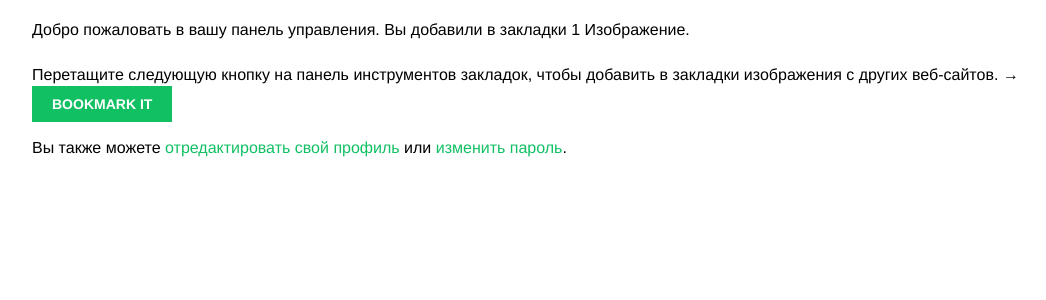
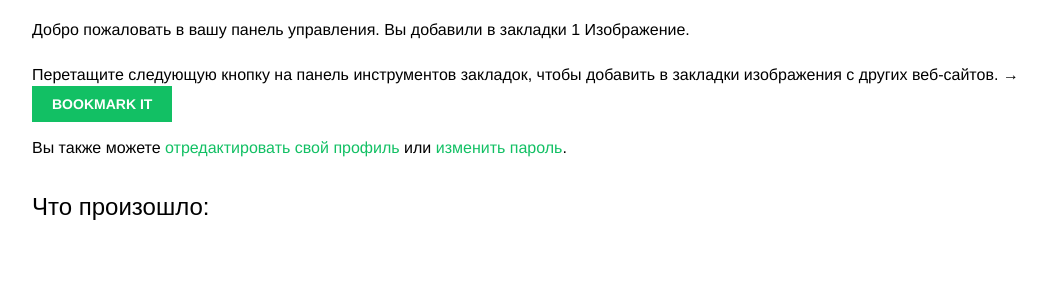
Before and after one commit to Vud18/django-bookmarks, a Django app: page /account/ in a window 1280 px wide. Shown: the part 140-440 px from the top of the page, without its empty margins (68-1114 px from the left). Run offline with Django 4.2, Linux system fonts and the light colour scheme; a user stored in the database is signed in; tables that the repository leaves empty hold one stand-in row (values such as "Sample post"); some libraries are stand-ins or nearby versions; some web fonts are replaced.

Commit message:
добавлено представление в шаблон

```diff
--- a/bookmarks/account/templates/account/dashboard.html
+++ b/bookmarks/account/templates/account/dashboard.html
@@ -9,4 +9,11 @@
   {% endwith %}
   <p>Перетащите следующую кнопку на панель инструментов закладок, чтобы добавить в закладки изображения с других веб-сайтов. → <a href="javascript:{% include "bookmarklet_launcher.js" %}" class="button">Bookmark it</a></p>
   <p>Вы также можете <a href="{% url "edit" %}">отредактировать свой профиль</a> или <a href="{% url "password_change" %}">изменить пароль</a>.</p>
+
+  <h2>Что произошло:</h2>
+    <div id="action-list">
+      {% for action in actions %}
+        {% include "actions/action/detail.html" %}
+      {% endfor %}
+    </div>
 {% endblock %}
```
